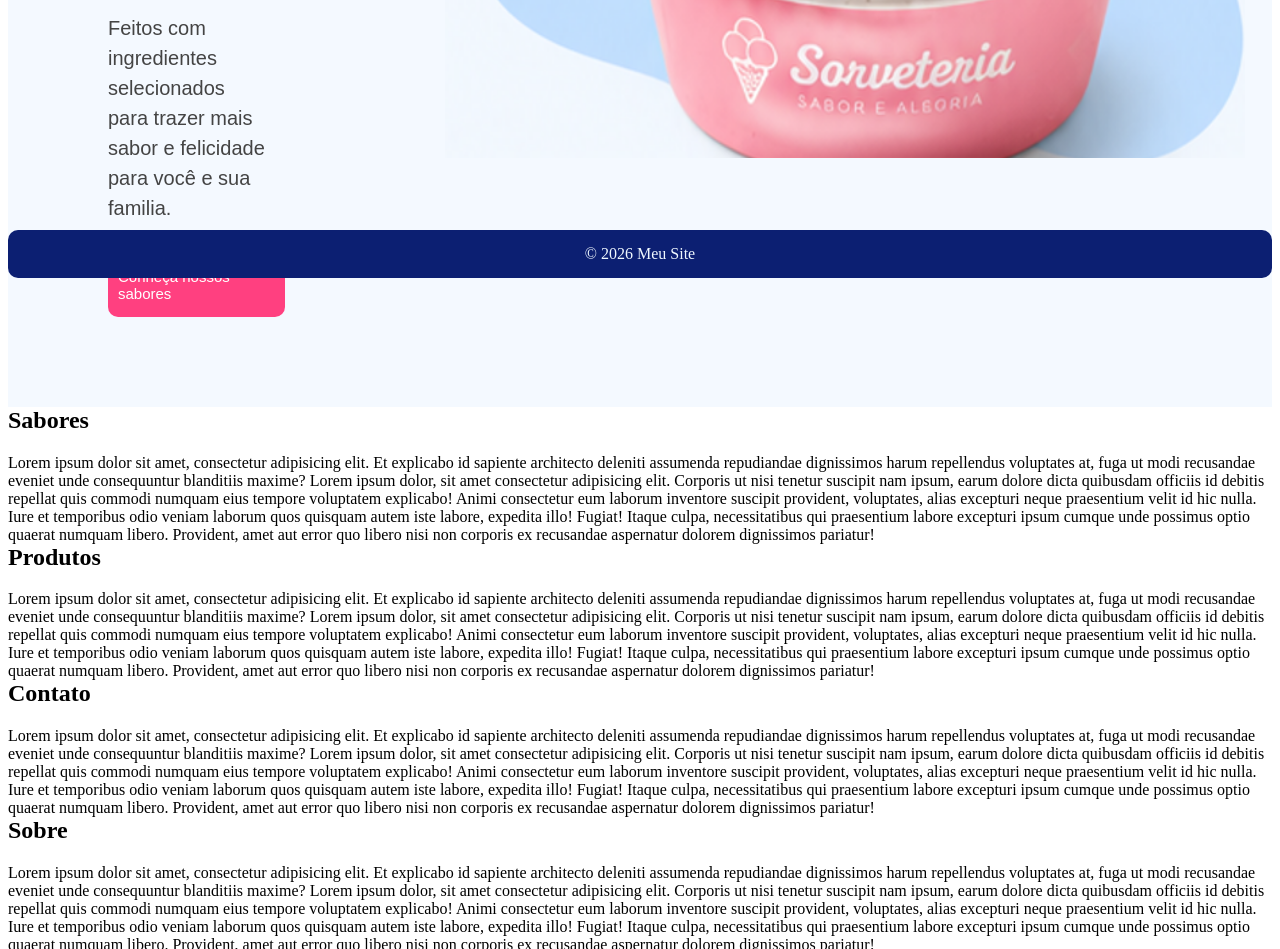
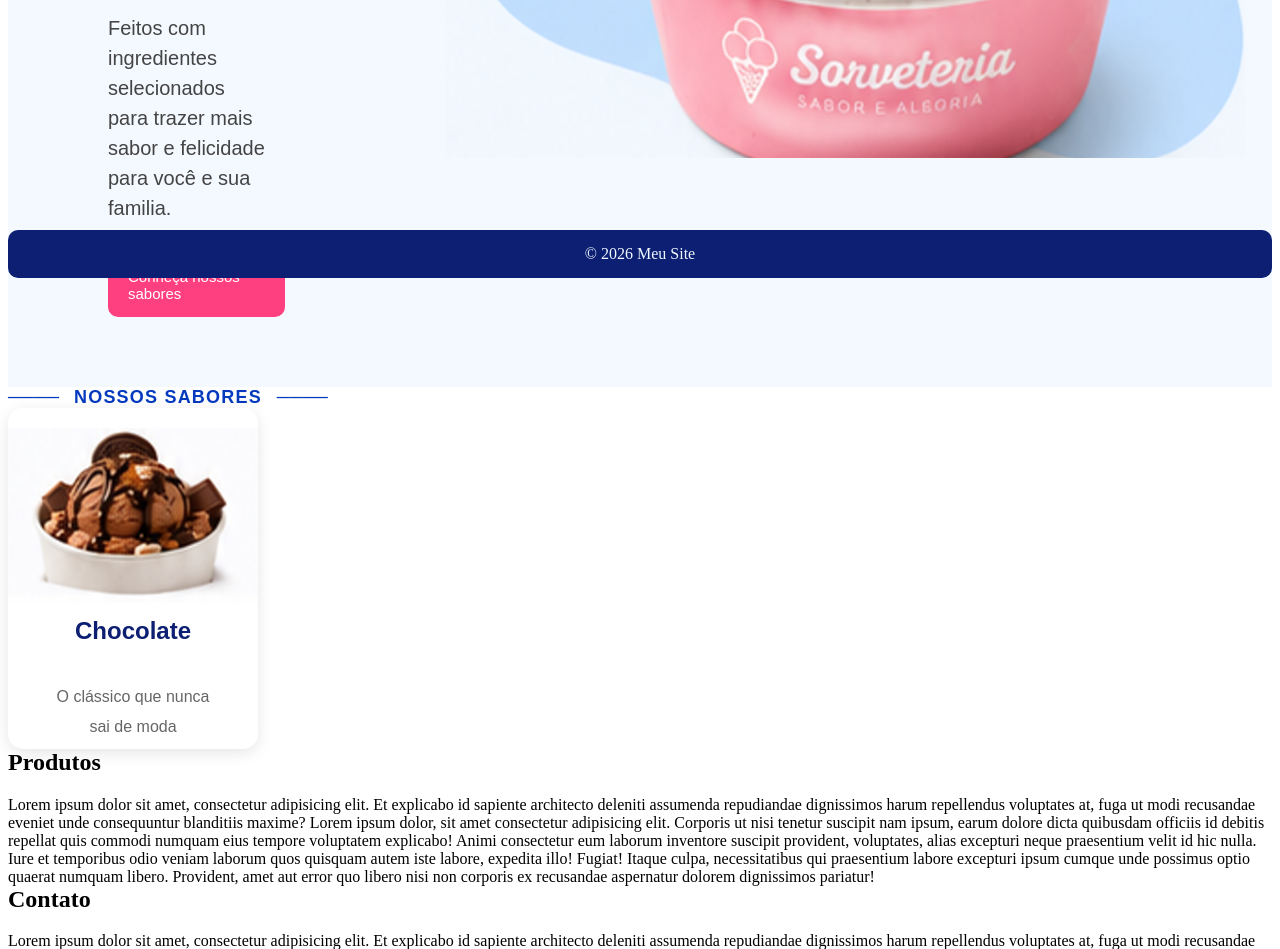
Before and after one commit to erichlhess/meuprojeto, a plain HTML site: page index.html in a window 1280 px wide. Shown: the part 522-1471 px from the top of the page. Drawn offline with Linux system fonts and the light colour scheme.

Commit message:
modificando a section sabor

```diff
--- a/index.html
+++ b/index.html
@@ -39,10 +39,13 @@
         </section>
 
         <section id="p2">
-            <h2>Sabores</h2>
-            <p>
-                Lorem ipsum dolor sit amet, consectetur adipisicing elit. Et explicabo id sapiente architecto deleniti assumenda repudiandae dignissimos harum repellendus voluptates at, fuga ut modi recusandae eveniet unde consequuntur blanditiis maxime? Lorem ipsum dolor, sit amet consectetur adipisicing elit. Corporis ut nisi tenetur suscipit nam ipsum, earum dolore dicta quibusdam officiis id debitis repellat quis commodi numquam eius tempore voluptatem explicabo! Animi consectetur eum laborum inventore suscipit provident, voluptates, alias excepturi neque praesentium velit id hic nulla. Iure et temporibus odio veniam laborum quos quisquam autem iste labore, expedita illo! Fugiat! Itaque culpa, necessitatibus qui praesentium labore excepturi ipsum cumque unde possimus optio quaerat numquam libero. Provident, amet aut error quo libero nisi non corporis ex recusandae aspernatur dolorem dignissimos pariatur!
-            </p>
+            <div id="nossos">────<span id="nossos2">NOSSOS SABORES</span>────</div>
+            <div class="tiposorve">
+                    <img id="imgchoco" src= "imagens/sorvetechoco.png" alt="sorvetechocolate">
+                    <p class="nomesorvete">Chocolate</p>
+                    <p class="descricaosorvete">O clássico que nunca</p>
+                    <p class="descricaosorvete">sai de moda</p>
+            </div>
         </section>
 
         <section id="p3">
--- a/src/css/style.css
+++ b/src/css/style.css
@@ -136,10 +136,53 @@ section{
     color: white;
     font-size: 15px;
     background-color: rgb(255, 64, 128);
-    padding: 15px 10px;
+    padding: 15px 20px;
     border-radius: 10px;
+    width: fit-content;
 }
 
 #dia{
     color: rgb(255, 64, 128);
 }
+#p2{
+    display: flex;
+    flex-direction: column;
+    justify-content: center;
+}
+#nossos{
+    color: #053abf;
+    font-family: 'Poppins', sans-serif;
+    font-size: 18px;
+    font-weight: 700;
+}
+#nossos2{
+    letter-spacing: 1.2px;
+    padding: 0px 15px;
+}
+.tiposorve{
+    display: flex;
+    flex-direction: column;
+    align-items: center;
+    box-shadow: 0px 4px 15px rgba(0, 0, 0, 0.1);
+    width: fit-content;
+    border-radius: 15px;
+    padding: 20px 0px;
+}
+#imgchoco{
+    width: 250px;
+    height: 175px;
+    margin-bottom: -10px;
+}
+.nomesorvete{
+    font-family: 'Poppins', sans-serif;
+    font-size: 24px;
+    font-weight: 700;
+    color: #0C1F72;
+}
+.descricaosorvete{
+    font-family: 'Poppins', sans-serif;
+    font-size: 16px;
+    color: #666666;
+    line-height: 1.5;
+    margin-bottom: -10px;
+}
```
Also changed, not shown: imagens/sorvetebauni.png (added), imagens/sorvetechoco.png (added), imagens/sorvetemoran.png (added), imagens/sorveteoreo.png (added).
